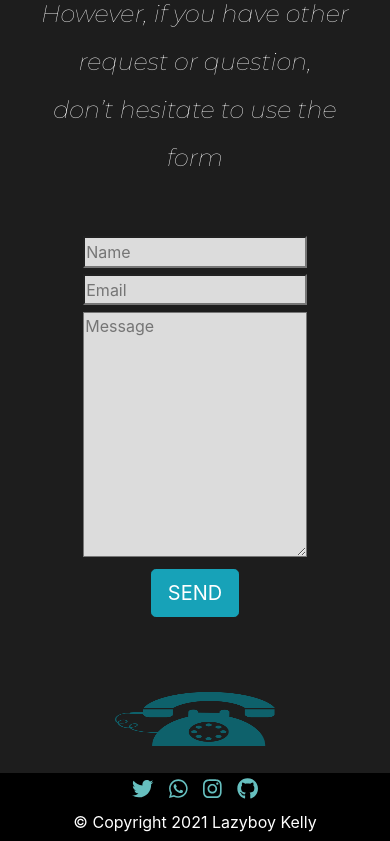
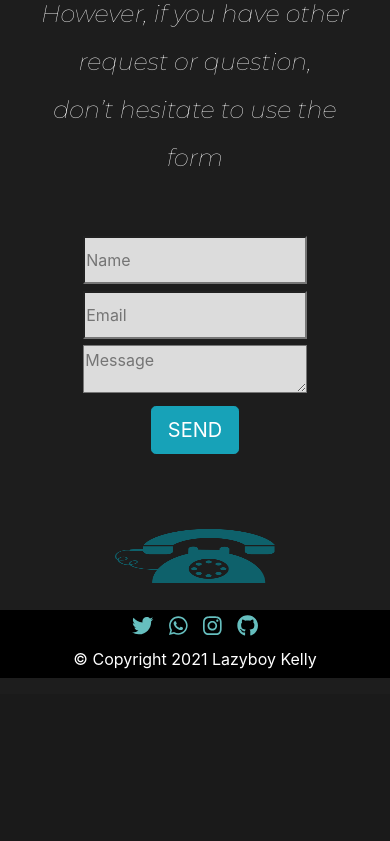
Before and after one commit to kellywhale/lazyboy, a Flask app: page / in a window 390 px wide. Shown: the part 2403-3244 px from the top of the page. After the commit the page ends 3081 px from the top, so only its background shows below. Run offline with Flask 2, Linux system fonts and the light colour scheme; some libraries are stand-ins or nearby versions.

```diff
--- a/static/styles.css
+++ b/static/styles.css
@@ -150,6 +150,7 @@ nav {
         }
        .contact-element{
         width: 70%;
+        height: 3rem;
         margin-bottom: 2%;
        }
        .contact-text{
```
